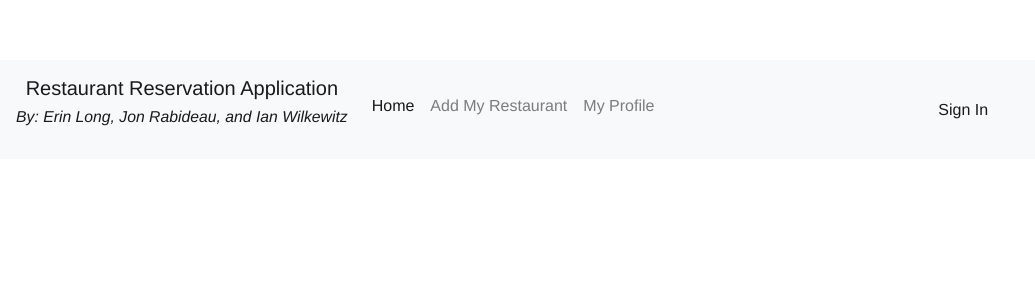
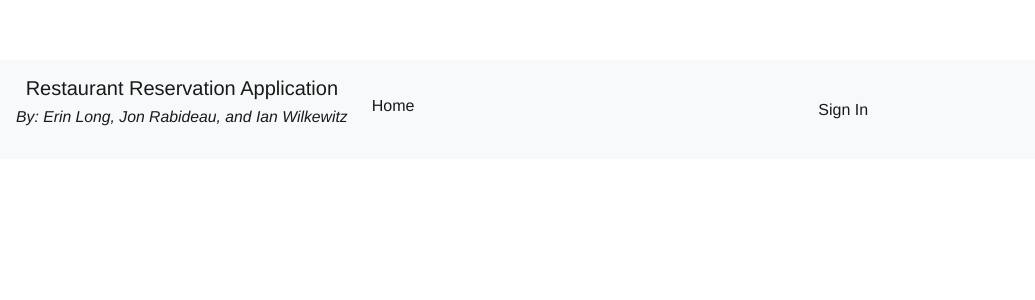
Before and after one commit to IWilkewitz/CIS371_ReservationApp, a Vue app: page /Home in a window 1280 px wide. Shown: the top 300 px of the page, without its empty margins (0-1035 px from the left). Built offline with nearby package versions, Linux system fonts and the light colour scheme.

Commit message:
only allow certain features if logged in

```diff
--- a/src/App.vue
+++ b/src/App.vue
@@ -22,13 +22,13 @@
             >
           </li>
           <li class="nav-item">
-            <h6 class="nav-link" v-on:click="gotoMyRest" id="addRest">Add My Restaurant</h6>
+            <h6 class="nav-link" v-if="userLoggedIn()" v-on:click="gotoMyRest" id="addRest">Add My Restaurant</h6>
           </li>
           <!-- <li class="nav-item">
             <a class="nav-link" href="FeaturedRestaurants">Find Restaurant</a>
           </li> -->
           <li class="nav-item">
-            <h6 class="nav-link" v-on:click="gotoMyProfile" id="myProf">My Profile</h6>
+            <h6 class="nav-link" v-if="userLoggedIn()" v-on:click="gotoMyProfile" id="myProf">My Profile</h6>
           </li>
         </ul>
         <!-- <form class="form-inline my-2 my-lg-0">
@@ -121,7 +121,7 @@ export default class App extends Vue {
 
   doLogout(): void {
     this.$appAuth.signOut();
-    this.$router.back(); // Go backward in the "history stack"
+    this.$router.push({ path: "/Login" }); // Go backward in the "history stack"
   }
 
   mounted(): void {
--- a/src/components/Home.vue
+++ b/src/components/Home.vue
@@ -47,6 +47,7 @@
           type="button"
           class="btn btn-outline-success  my-sm-0"
           id="markAsFavorite"
+          v-if="userLoggedIn()"
           v-on:click="markAsFavorite()"
         >
           Mark As Favorite
@@ -54,6 +55,7 @@
         <button
           type="button"
           id="makeReservation"
+          v-if="userLoggedIn()"
           v-on:click="makeReservation(z.address)"
           class="btn btn-outline-success  my-sm-0"
         >
@@ -148,6 +150,10 @@ export default class Home extends Vue {
     } else {
       this.showRes = "";
     }
+  }
+
+  userLoggedIn(): boolean {
+    return this.$appAuth.currentUser?.uid !== undefined;
   }
 
   checkArray(): boolean {
@@ -342,6 +348,6 @@ export default class Home extends Vue {
 
 #filterSearch{
     width: 30%;
-    margin-left: 1.5em;
+    margin-left: 4.5em;
 }
 </style>
--- a/src/components/MyRestaurant.vue
+++ b/src/components/MyRestaurant.vue
@@ -64,6 +64,8 @@ export default class MyRestaurant extends Vue {
     });
   }
 
+
+
   mounted(): void {
     this.uid = this.$appAuth.currentUser?.uid ?? "none";
     console.log(this.uid)
```
